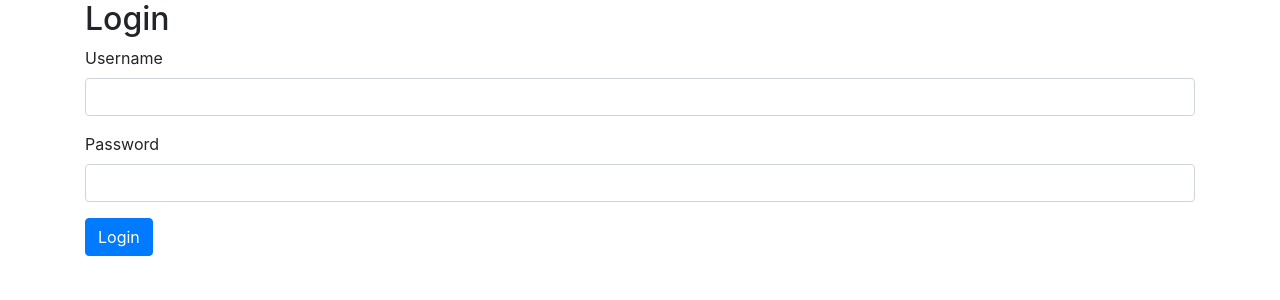
After one commit to okwalluis/ecommerce, a Django app: page /usuarios/login in a window 1280 px wide. The commit adds this page. Shown: the top 300 px of the page. Run offline with Django 4.2, Linux system fonts and the light colour scheme.

Commit message:
Fin de formularios HTML

```diff
--- a/app/config/urls.py
+++ b/app/config/urls.py
@@ -6,5 +6,7 @@ urlpatterns = [
     # 1 = ruta
     # 2 = funcion que se quiere ejecutar
     path('', views.index, name='index'),
+    path('usuarios/login', views.login_view, name='login'),
+    path('usuarios/logout', views.logout_view, name='logout'),
     path('admin/', admin.site.urls),
 ]
--- a/app/config/views.py
+++ b/app/config/views.py
@@ -1,5 +1,13 @@
+from email import message
+import imp
+from django.shortcuts import redirect
 from django.shortcuts import render
-from django.http import HttpResponse
+
+#from django.http import HttpResponse
+from django.contrib import messages
+from django.contrib.auth import login #genera la sesion
+from django.contrib.auth import logout
+from django.contrib.auth import authenticate #autentifica el usuario
 
 #Permite responder a una url
 
@@ -7,7 +15,6 @@ def index(request):
     #return HttpResponse('Hola Mundo!')
     return render(request, 'index.html', {
     # context= diccionario
-        'message':'Listado de productos.',
         'title':'Productos',
         'products':[
             {'title':'playera','price':5,'stock':True}, #producto
@@ -15,3 +22,28 @@ def index(request):
             {'title':'Mochila','price':20,'stock':False},
         ]
     })
+
+def login_view(request):
+    #print(request.method)
+    if request.method == 'POST':
+        username = request.POST.get('username') # diccionario
+        password = request.POST.get('password')
+        #imprimir en consola
+        #print(username)
+        #print(password)
+        user = authenticate(username=username, password=password) #en caso que no encuentre retorna None
+        if user:
+            login(request,user)
+            messages.success(request, "Bienvenido {}". format(user.username))
+            return redirect('index')
+        else:
+            messages.error(request, 'Usuario o contraseña no válidos')
+
+    return render(request, 'users/login.html',{
+
+    })
+
+def logout_view(request):
+    logout(request)
+    messages.success(request, 'Sesión cerrada exitosamente')
+    return redirect('login')
--- /dev/null
+++ b/app/templates/users/login.html
@@ -0,0 +1,73 @@
+<!DOCTYPE html>
+<html lang="en">
+<head>
+    <meta charset="UTF-8">
+    <meta http-equiv="X-UA-Compatible" content="IE=edge">
+    <meta name="viewport" content="width=device-width, initial-scale=1.0">
+    <title>Login</title>
+    <link rel="stylesheet" href="https://cdn.jsdelivr.net/npm/bootstrap@4.3.1/dist/css/bootstrap.min.css" integrity="sha384-ggOyR0iXCbMQv3Xipma34MD+dH/1fQ784/j6cY/iJTQUOhcWr7x9JvoRxT2MZw1T" crossorigin="anonymous">
+
+</head>
+<body>
+    <div class="container">
+        <!--
+        {% if messages %}
+            <ul class="messages">
+                {% for message in messages %}
+                    <li{% if message.tags %} class="{{
+                        message.tags }}"{% endif %}>{{ message }}
+                    </li>
+                {% endfor %}
+            </ul>
+        {% endif%}
+        {% if messages %}
+                {% for message in messages %}
+                    {% if message.tags == 'success' %}
+                        <div class="alert alert-success">
+                            {{ message }}
+                        </div>
+                    {% else %}
+                        <div class="alert alert-danger">
+                            <button type="button" class="close" data-dismiss="alert">x</button>
+                            {{ message }}
+                        </div>
+                    {% endif %}
+                {% endfor %}
+        {% endif%}
+        -->
+        {% if messages %}
+            {% for message in messages %}
+                <div class="alert {% if message.tags == 'success' %} alert-success {%else%} alert-danger{%endif%}">
+                    <button type="button" class="close" data-dismiss="alert">x</button>
+                    {{ message }}
+                </div>
+            {% endfor %}
+        {% endif%}
+
+
+        <div class="row">
+            <div class="col">
+                <h2>Login</h2>
+                <!-- Formulario -->
+                <form method="post">
+                    {% csrf_token %}
+                    <div class="form-group">
+                        <label for="username">Username</label>
+                        <input type="text" name="username" class="form-control">
+                    </div>
+                    <div class="form-group">
+                        <label for="password">Password</label>
+                        <input type="password" name="password" class="form-control">
+                    </div>
+                    <button type="submit" class="btn btn-primary">Login</button>
+
+                </form>
+            </div>
+        </div>
+    </div>
+</body>
+<script src="https://code.jquery.com/jquery-3.3.1.slim.min.js" integrity="sha384-q8i/X+965DzO0rT7abK41JStQIAqVgRVzpbzo5smXKp4YfRvH+8abtTE1Pi6jizo" crossorigin="anonymous"></script>
+<script src="https://cdn.jsdelivr.net/npm/popper.js@1.14.7/dist/umd/popper.min.js" integrity="sha384-UO2eT0CpHqdSJQ6hJty5KVphtPhzWj9WO1clHTMGa3JDZwrnQq4sF86dIHNDz0W1" crossorigin="anonymous"></script>
+<script src="https://cdn.jsdelivr.net/npm/bootstrap@4.3.1/dist/js/bootstrap.min.js" integrity="sha384-JjSmVgyd0p3pXB1rRibZUAYoIIy6OrQ6VrjIEaFf/nJGzIxFDsf4x0xIM+B07jRM" crossorigin="anonymous"></script>
+
+</html>
```
Also changed, not shown: app/templates/index.html (+9 -1 lines), app/config/settings.py (line endings or trailing spaces), app/db.sqlite3.
